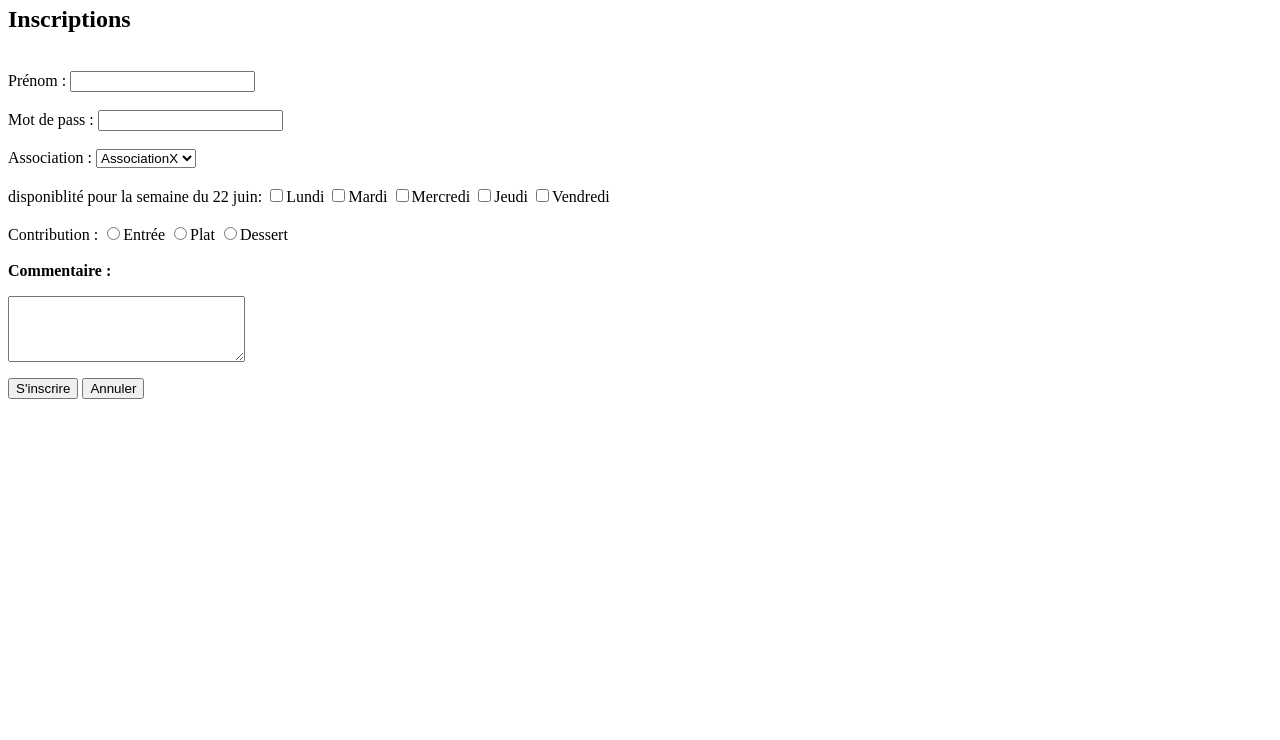
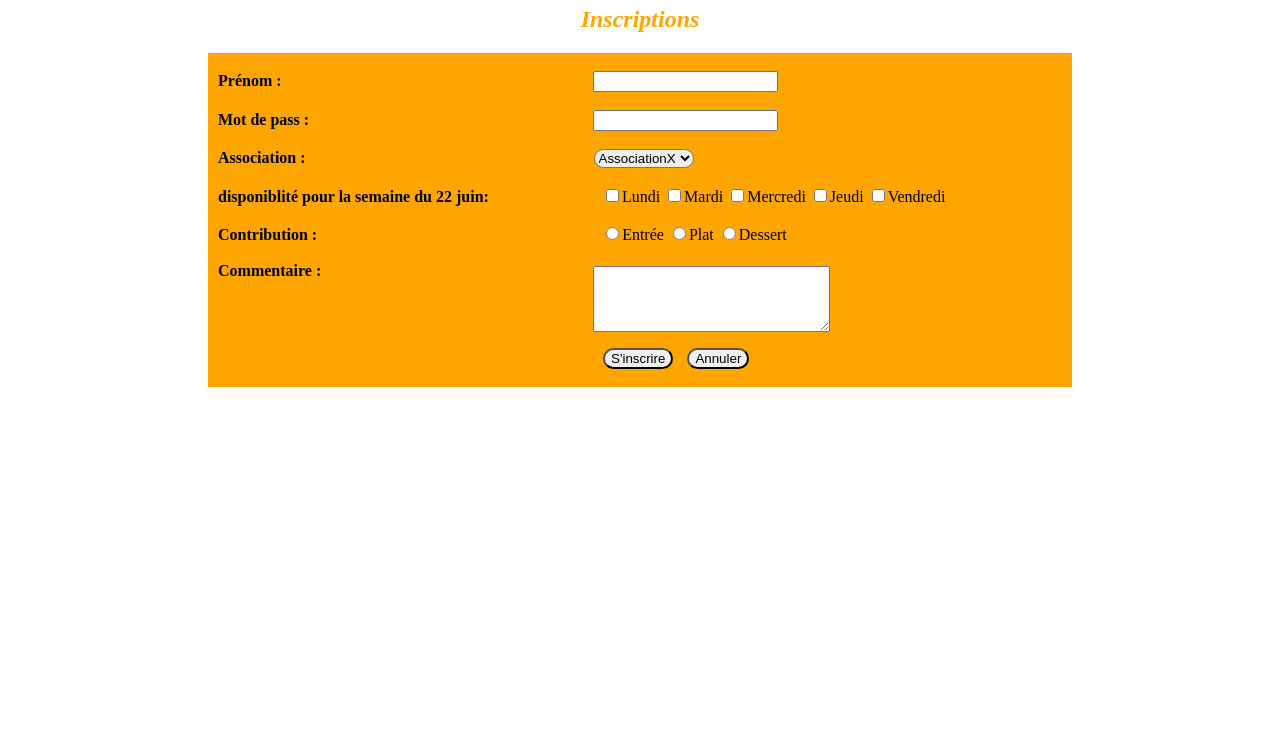
Before and after one commit to Mahmoud-Barry/formulaire, a plain HTML site: page index.html in a window 1280 px wide. Shown: the part 60-800 px from the top of the page. Drawn offline with Linux system fonts and the light colour scheme.

Commit message:
import css

```diff
--- a/index.html
+++ b/index.html
@@ -3,7 +3,7 @@
 <html>
 <head>
 	<title>form</title>
-	<link rel="stylesheet" type="text/css" href="file:///E:/Mes Codes/Bakeli/TP/form/form.css">
+	<link rel="stylesheet" type="text/css" href="main.css">
 	<meta charset="utf-8">
 </head>
 		<body>
```
